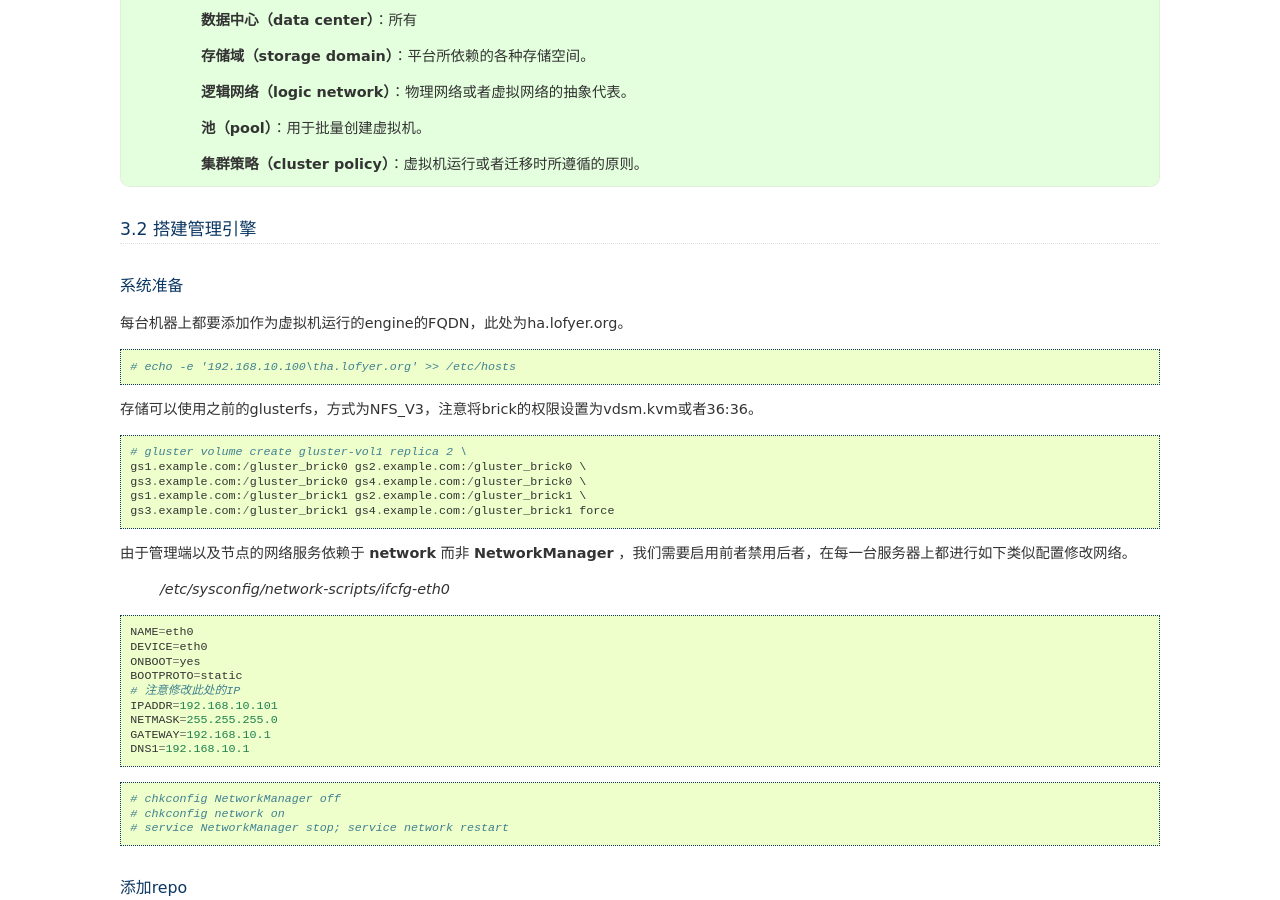
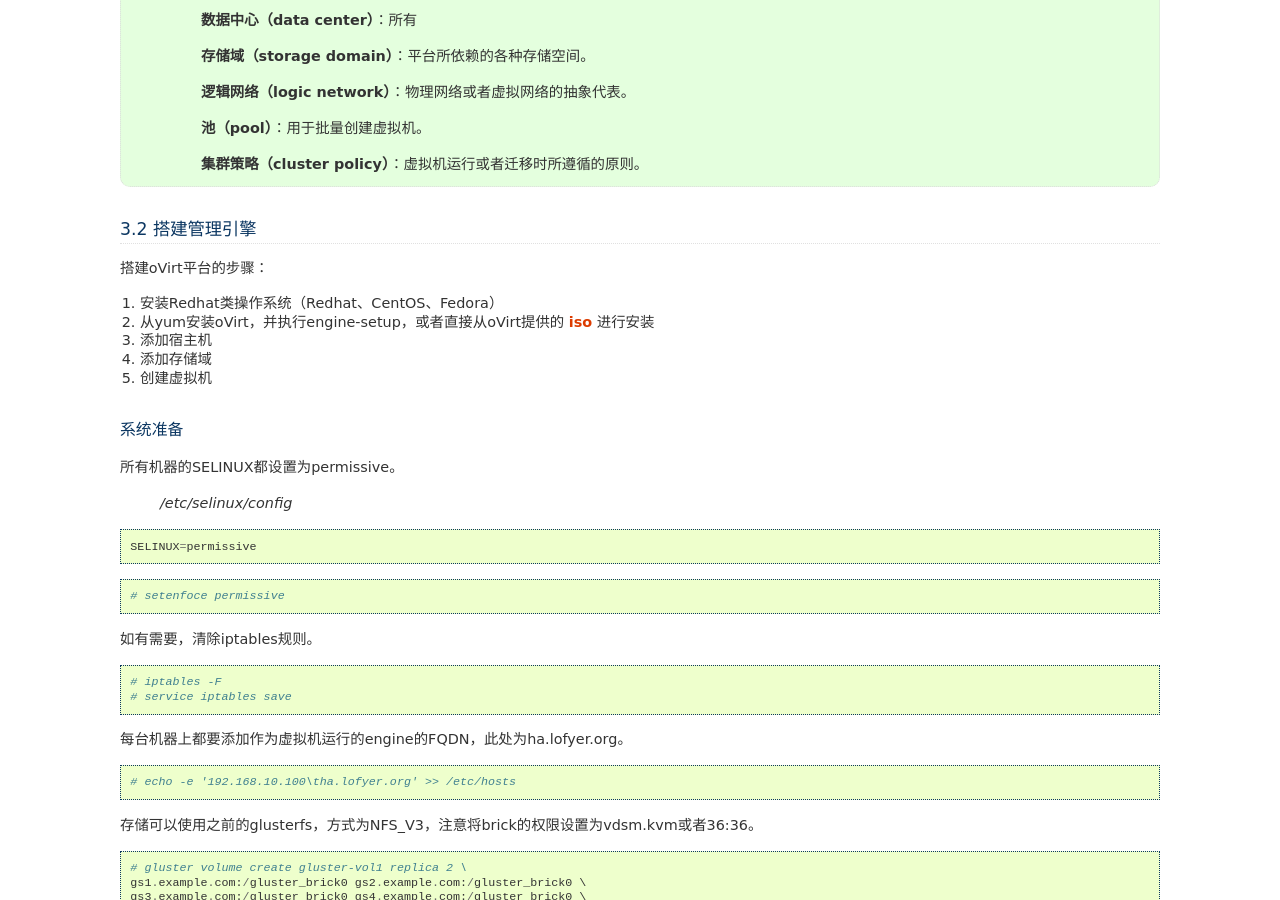
Before and after one commit to lofyer/InTheCloud, a Sphinx documentation site: the page built from source/posts/ch03.rst, in a window 1280 px wide and 900 px high, scrolled down 2120 px. Built offline with Sphinx 7.4.7, drawn with Linux system fonts in a browser that asks for light colours; formulas are drawn with MathJax 3; some of the changed text lies outside the part shown.

Commit message:
添加连接方式

```diff
--- a/source/posts/ch03.rst
+++ b/source/posts/ch03.rst
@@ -58,8 +58,39 @@
 3.2 搭建管理引擎
 ----------------
 
+搭建oVirt平台的步骤：
+
+1. 安装Redhat类操作系统（Redhat、CentOS、Fedora）
+
+2. 从yum安装oVirt，并执行engine-setup，或者直接从oVirt提供的 `iso <http://plain.resources.ovirt.org/releases/3.4/iso/ovirt-live-3.4.0.el6ev.iso>`_ 进行安装
+
+3. 添加宿主机
+
+4. 添加存储域
+
+5. 创建虚拟机
+
 系统准备
 ~~~~~~~~
+
+所有机器的SELINUX都设置为permissive。
+
+    */etc/selinux/config*
+
+.. code::
+
+    SELINUX=permissive
+
+.. code::
+
+    # setenfoce permissive
+
+如有需要，清除iptables规则。
+
+.. code::
+
+    # iptables -F
+    # service iptables save
 
 每台机器上都要添加作为虚拟机运行的engine的FQDN，此处为ha.lofyer.org。
 
@@ -151,7 +182,16 @@
     skip_if_unavailable=1
     gpgcheck=0
 
-* 搭建普通oVirt虚拟化平台
+**从下面两种方式中选择之一进行搭建**
+
+:ref:`label2`
+
+:ref:`label3`
+
+.. _label2:
+
+搭建普通oVirt虚拟化平台
+~~~~~~~~~~~~~~~~~~~~~~~
 
 笔者写此文时oVirt已经更新到3.4。
 
@@ -163,9 +203,6 @@
 
 .. image:: /images/03-03.png
     :align: center
-
-安装管理节点
-~~~~~~~~~~~~
 
 在gs1上运行如下命令。
 
@@ -293,7 +330,10 @@
 
 至此，管理节点安装结束，参考 :ref:`label1` 加入节点以及存储域。
 
-* 搭建管理端高可用oVirt（hosted engine）
+.. _label3:
+
+搭建管理端高可用oVirt（hosted engine）
+~~~~~~~~~~~~~~~~~~~~~~~~~~~~~~~~~~~~~~
 
 .. image:: /images/03-03.png
     :align: center
@@ -306,9 +346,6 @@
         `Intel Architecture and Processor Identification With CPUID Model and Family Numbers <https://software.intel.com/en-us/articles/intel-architecture-and-processor-identification-with-cpuid-model-and-family-numbers>`_
 
     2. 建议参考第11节提前安装含有oVirt管理的虚拟机，硬盘格式为RAW，从而在安装管理机时作为OVF导入或者覆盖虚拟磁盘，减少失败风险时间。
-
-安装高可用管理节点
-~~~~~~~~~~~~~~~~~~~
 
 安装ovirt-hosted-engine-setup，并回答一些问题，注意高亮部分：
 
@@ -511,7 +548,7 @@
 
 - 通过oVirt的节点ISO安装系统后加入。
 
-- 直接将现有CentOS或者Fedora转化为节点。
+- 直接将现有CentOS或者Fedora转化为节点（可以为当前管理机）。
 
 - 指定使用外部提供者（Foreman）。
 
@@ -534,8 +571,16 @@
 
 .. note:: 确保存储域目录被vdsm.kvm可读，即所有者为36:36，或者vdsm.kvm。
 
-3.4 oVirt使用进阶
+3.4 连接虚拟机
 -----------------
+
+3.5 oVirt使用进阶
+-----------------
+
+平台参数配置
+~~~~~~~~~~~~~~~~~
+
+engine-config
 
 ovirt-shell与API
 ~~~~~~~~~~~~~~~~~
```
Also changed, not shown: other parts of source/posts/ch03.rst (+2 -0 lines).
